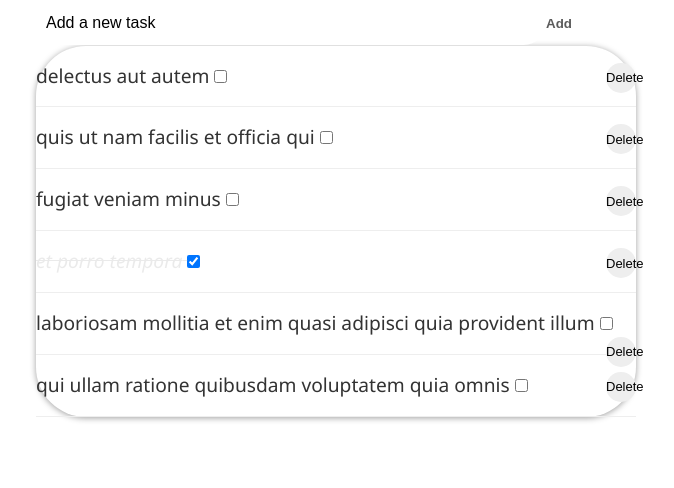
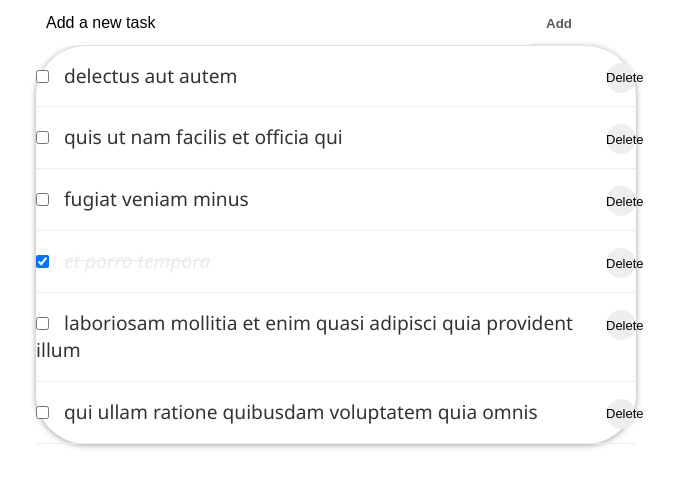
Before and after one commit to Fiser04/web-s-formulari, a React (Create React App) app in the folder web-s-formulari/: page / in a window 1280 px wide. Shown: the top 488 px of the page, without its empty margins (304-978 px from the left). Built offline with nearby package versions, Linux system fonts and the light colour scheme.

Commit message:
Update ToDoItem.js

```diff
--- a/web-s-formulari/src/Components/ToDoItem.js
+++ b/web-s-formulari/src/Components/ToDoItem.js
@@ -11,12 +11,6 @@ class ToDoItem extends React.Component {
     return (
       <div className={Style.item}>
         <li>
-          {/* <form onSubmit={this.alertUser}>*/}
-          <form>
-            <span style={this.props.completed ? completedStyle : null}>
-              {this.props.title}{" "}
-            </span>
-
           <input
             type="checkbox"
             className={Style.checkbox}
@@ -24,12 +18,13 @@ class ToDoItem extends React.Component {
             onChange={() => this.props.handleChangeProps(this.props.item.id)}
           />
           <button
-              type="button"
             onClick={() => this.props.deleteItemProps(this.props.item.id)}
           >
             Delete
           </button>
-          </form>
+          <span style={this.props.item.completed ? completedStyle : null}>
+            {this.props.item.title}{" "}
+          </span>
         </li>
       </div>
     );
```
Lines whose indentation alone changed are shown as unchanged.
